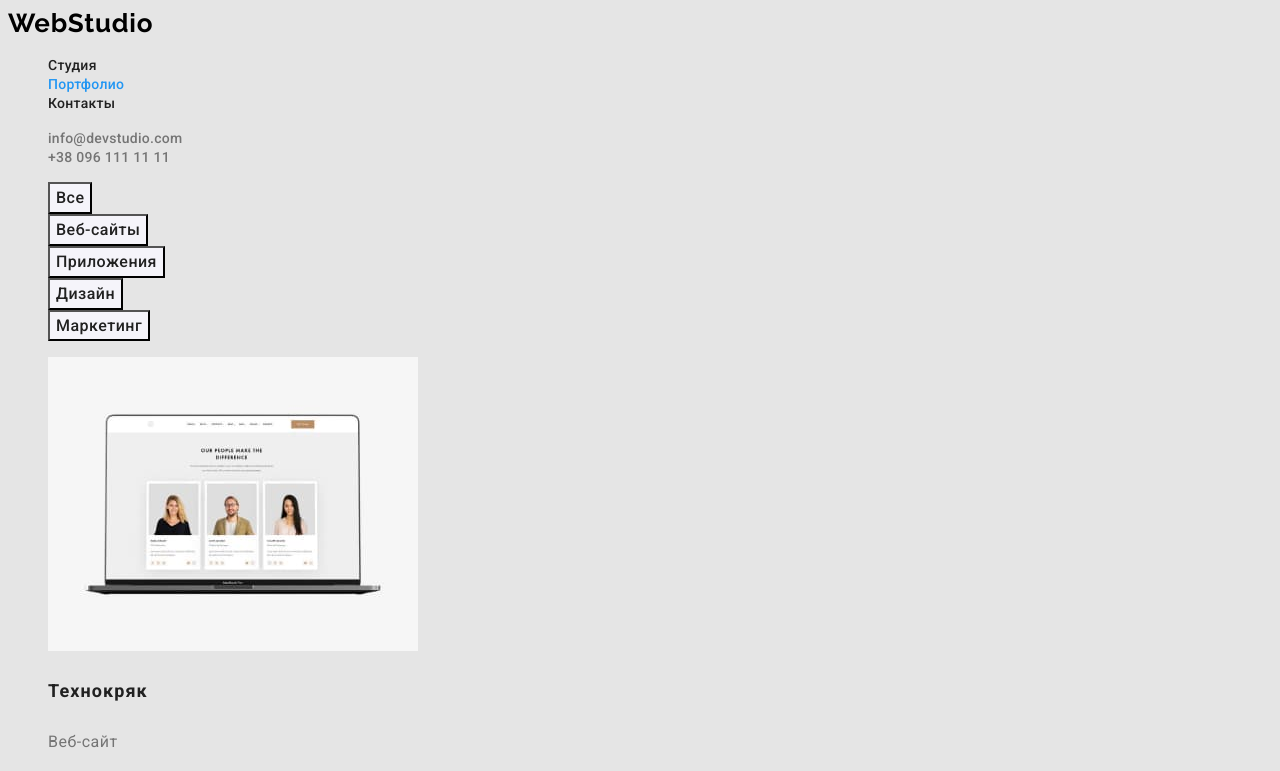
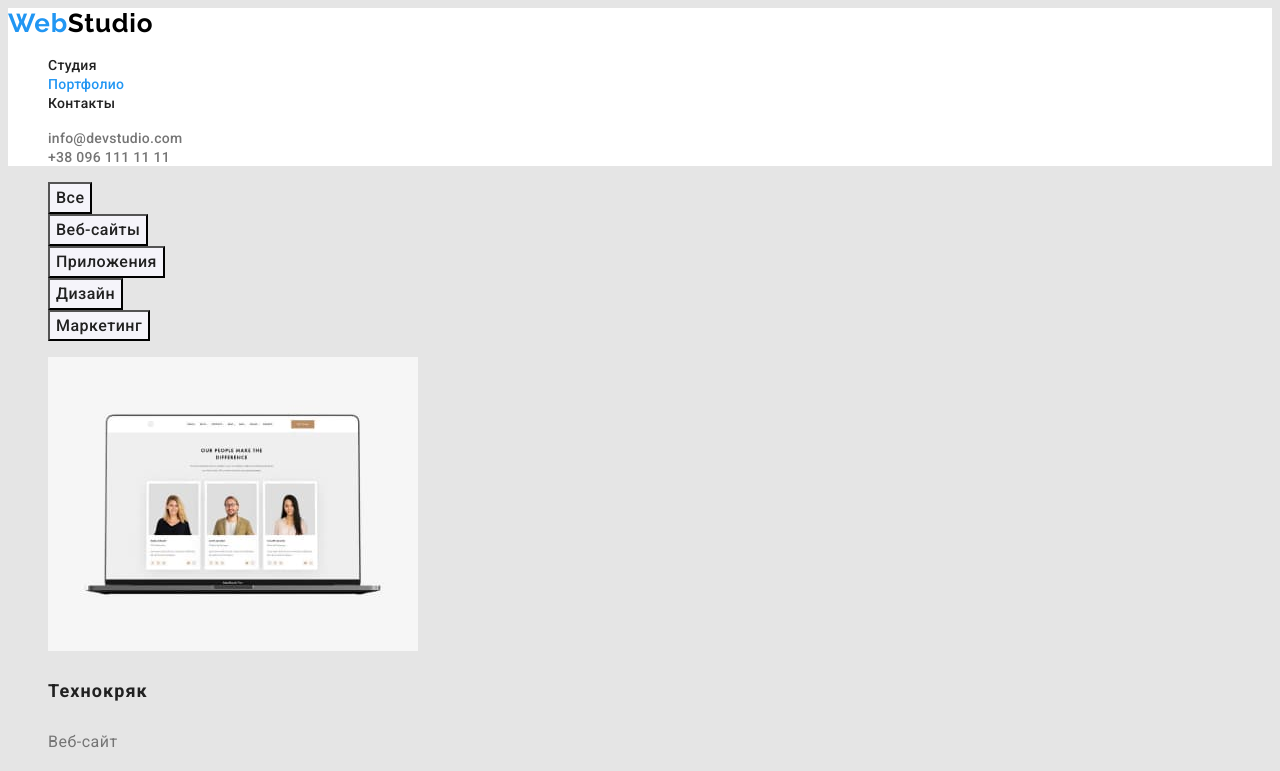
Before and after one commit to ValeriiYr/goit-markup-hw-02, a plain HTML site: page portfolio.html in a window 1280 px wide. Shown: the top 771 px of the page. Drawn offline with Linux system fonts and the light colour scheme.

Commit message:
Додає додаткові класи

```diff
--- a/portfolio.html
+++ b/portfolio.html
@@ -14,9 +14,11 @@
     <link rel="stylesheet" href="./css/style.css" />
   </head>
   <body>
-    <header>
+    <header class="header">
       <nav>
-        <a href="./index.html" class="logo">WebStudio</a>
+        <a href="./index.html" class="logo"
+          ><span class="span">Web</span>Studio</a
+        >
         <ul class="site-nav list">
           <li>
             <a href="./index.html" class="link">Студия</a>
@@ -173,8 +175,8 @@
       </section>
     </main>
     <!--Подвал-->
-    <footer>
-      <a href="#" class="logo">WebStudio</a>
+    <footer class="footer">
+      <a href="#" class="logo"><span class="span">Web</span>Studio</a>
       <address class="address">
         <p class="addres-desc">г. Киев, пр-т Леси Украинки, 26</p>
         <ul class="addres-list list">
```
Also changed, not shown: index.html (+2 -2 lines).
